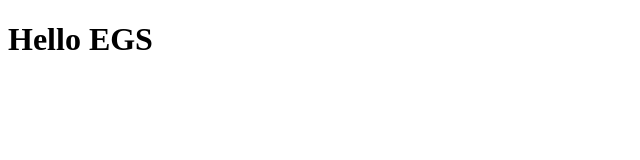
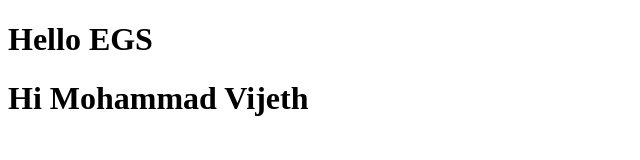
Before and after one commit to Vijeth-eg/test, a plain HTML site: page index.html in a window 1280 px wide. Shown: the whole page, without its empty margins (0-640 px from the left). Drawn offline with Linux system fonts and the light colour scheme.

Commit message:
addded h1 tag

```diff
--- a/index.html
+++ b/index.html
@@ -7,5 +7,6 @@
 </head>
 <body>
     <h1>Hello EGS</h1>
+<h1> Hi Mohammad Vijeth<h1>
 </body>
 </html>
```
